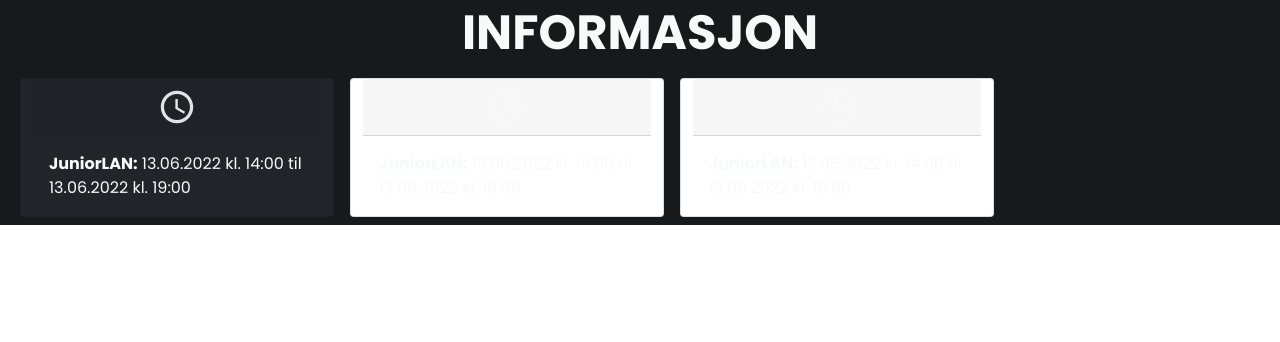
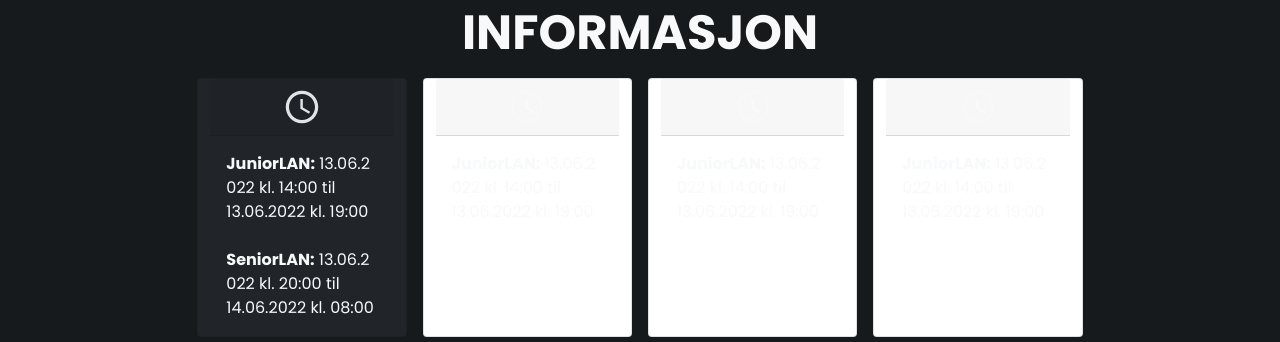
Before and after one commit to danielols3n/kvammalan, a React (Create React App) app: page / in a window 1280 px wide. Shown: the part 986-1328 px from the top of the page. Before the commit the page ends 1211 px from the top, so only its background shows below. Built offline with nearby package versions, Linux system fonts and the light colour scheme.

Commit message:
More work on homepage

```diff
--- a/src/pages/Home.js
+++ b/src/pages/Home.js
@@ -40,8 +40,22 @@ function Home() {
           <Container className="d-flex flex-column" fluid>
             <h1 className="fw-bolder display-5 mt-5 align-self-center">INFORMASJON</h1>
             <Container fluid className="d-flex">
-              <Row lg={3} md={3} sm={1}>
-                <Card className="col-lg-3 m-2" bg='dark'>
+              <Row lg={3} md={3} sm={1} className="d-flex justify-content-center">
+                <Card className="col-lg-2 m-2" bg='dark'>
+                  <Card.Header className="d-flex justify-content-center">
+                    <IoMdTime size='2.5rem' />
+                  </Card.Header>
+                  <Card.Body>
+                    <div>
+                      <b>JuniorLAN:</b>&nbsp;13.06.2022 kl. 14:00 til 13.06.2022 kl. 19:00
+                    </div>
+                    <br></br>
+                    <div>
+                      <b>SeniorLAN:</b>&nbsp;13.06.2022 kl. 20:00 til 14.06.2022 kl. 08:00
+                    </div>
+                  </Card.Body>
+                </Card>
+                <Card className="col-lg-2 m-2">
                   <Card.Header className="d-flex justify-content-center">
                     <IoMdTime size='2.5rem' />
                   </Card.Header>
@@ -49,7 +63,7 @@ function Home() {
                     <b>JuniorLAN:</b>&nbsp;13.06.2022 kl. 14:00 til 13.06.2022 kl. 19:00
                   </Card.Body>
                 </Card>
-                <Card className="col-lg-3 m-2">
+                <Card className="col-lg-2 m-2">
                   <Card.Header className="d-flex justify-content-center">
                     <IoMdTime size='2.5rem' />
                   </Card.Header>
@@ -57,7 +71,7 @@ function Home() {
                     <b>JuniorLAN:</b>&nbsp;13.06.2022 kl. 14:00 til 13.06.2022 kl. 19:00
                   </Card.Body>
                 </Card>
-                <Card className="col-lg-3 m-2">
+                <Card className="col-lg-2 m-2">
                   <Card.Header className="d-flex justify-content-center">
                     <IoMdTime size='2.5rem' />
                   </Card.Header>
```
